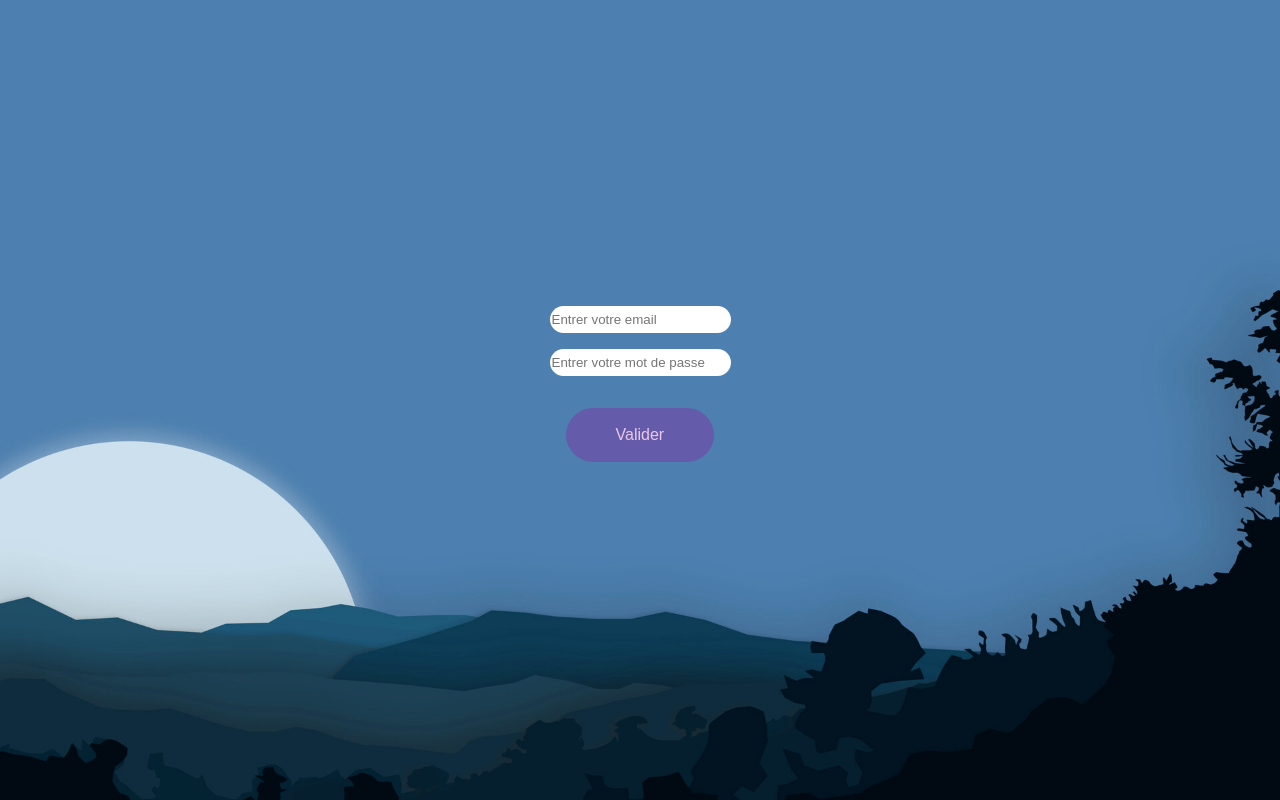
After one commit to Kaytux/ToDo-Chill, a PHP site: page /vues/signIn.php in a window 1280 px wide. The commit adds this page. Run offline with PHP 8.4, Linux system fonts and the light colour scheme.

Commit message:
vla les changements

```diff
--- /dev/null
+++ b/styles/homePage.css
@@ -0,0 +1,6 @@
+.btn-left-corner{
+    position: absolute;
+    right: 1rem;
+    display: flex;
+    flex-direction: row;
+}
--- /dev/null
+++ b/styles/login.css
@@ -0,0 +1,16 @@
+body{
+    display:flex;
+    align-items: center;
+    justify-content: center;
+}
+
+.form-login{
+    display: flex;
+    flex-direction: column;
+    gap: 1rem;
+}
+
+.form-validation-btn{
+    font-size: 1rem;
+    padding: 1rem 3rem;
+}
--- /dev/null
+++ b/styles/style.css
@@ -0,0 +1,41 @@
+/* declaration des variables */
+:root{
+  --color-primary : #EBC7E8;
+  --color-background-primary: #645CAA;
+  --transparent-color: transparent;
+}
+
+html,
+body{
+  background-color: #ffffff;
+  background-image: url("../ressources/images/bg.png");
+  background-position: center;
+  background-repeat: no-repeat;
+  background-size: cover;
+  margin: 0;
+  height: 100%;
+  overflow: hidden
+}
+
+.btn{
+  color: var(--color-primary);
+  font-size: 1.5rem;
+  padding: 1rem 4.5rem;
+  background: var(--color-background-primary);
+  border-radius: 100px;
+  align-content: center;
+  border-color: transparent;
+  transition: 0.5s;
+  margin: 1rem;
+}
+
+.btn:hover{
+  color: var(--color-background-primary);
+  background: var(--color-primary);
+}
+
+.form-entry{
+  height: 1.7rem;
+  border-radius: 100px;
+  border: var(--transparent-color);
+}
--- /dev/null
+++ b/vues/signIn.php
@@ -0,0 +1,24 @@
+<head>
+	<meta charset="utf8"/>
+	<title>Inscription</title>
+    <link rel="stylesheet" href="styles/style.css">
+    <link rel="stylesheet" href="styles/login.css">
+</head>
+<body class="test">
+	<form class="form-login" method="post">
+		<input class="form-entry" type="email" placeholder="Entrer votre email" name="email">
+		<input class="form-entry" type="password" placeholder="Entrer votre mot de passe" name="password">
+		<div>
+			<input class="btn form-validation-btn" type="submit" value="Valider"/>
+			<input type="hidden" name="action" value="createUser"/>
+		</div>
+	</form>
+
+	<?php
+		if(isset($dVueError) && count($dVueError) > 0){
+			foreach ($dVueError as $value){
+				echo "Error : $value <br>";
+			}
+		}
+	?>
+</body>
```
Also changed, not shown: config/autoload.php (added, +34 -0 lines), config/config.php (added, +13 -0 lines), controler/Controler.php (added, +58 -0 lines), index.php (+8 -2 lines), modeles/Connection.php (added, +31 -0 lines), modeles/User.php (added, +26 -0 lines), modeles/Validation.php (added, +24 -0 lines), modeles/gateways/UserGateway.php (added, +19 -0 lines), styles/base.css (deleted, +0 -16 lines), vues/acceuil.html (deleted, +0 -8 lines), vues/acceuil.php (added, +19 -0 lines), 1 other file.
